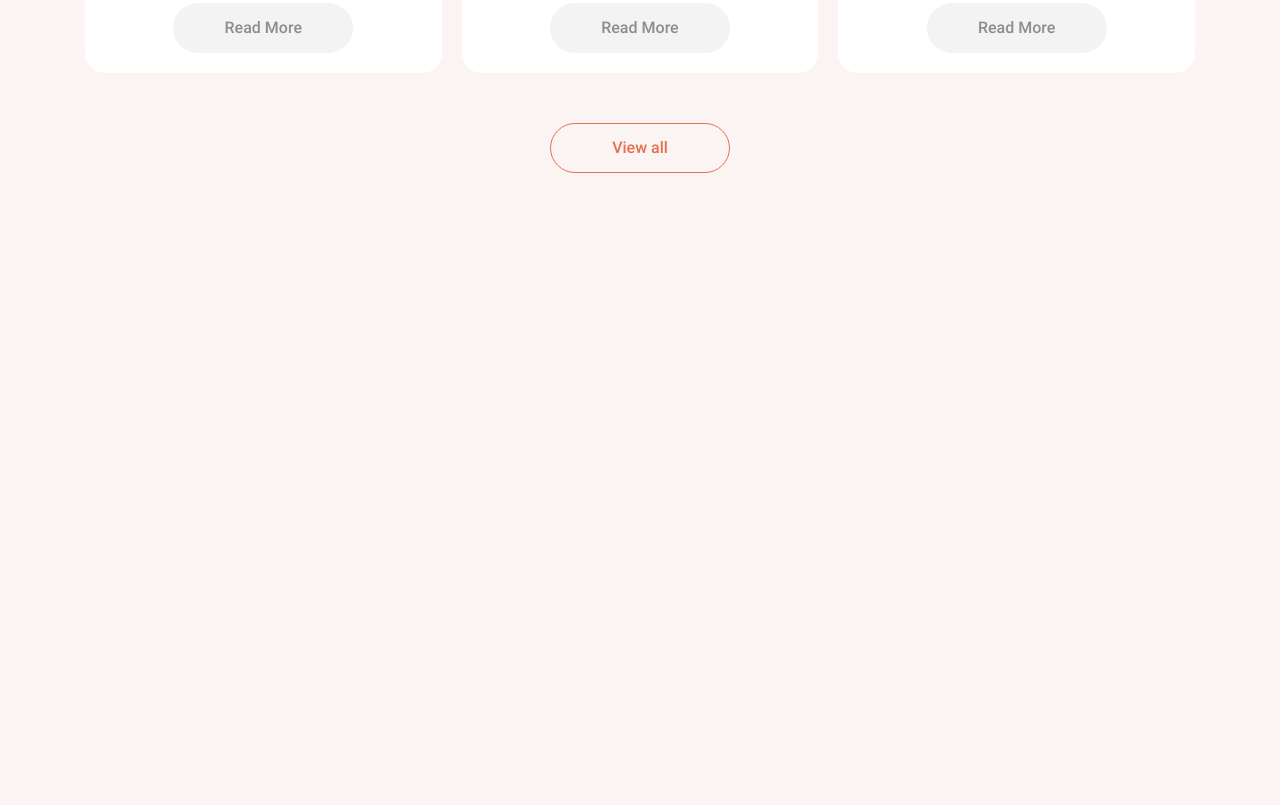
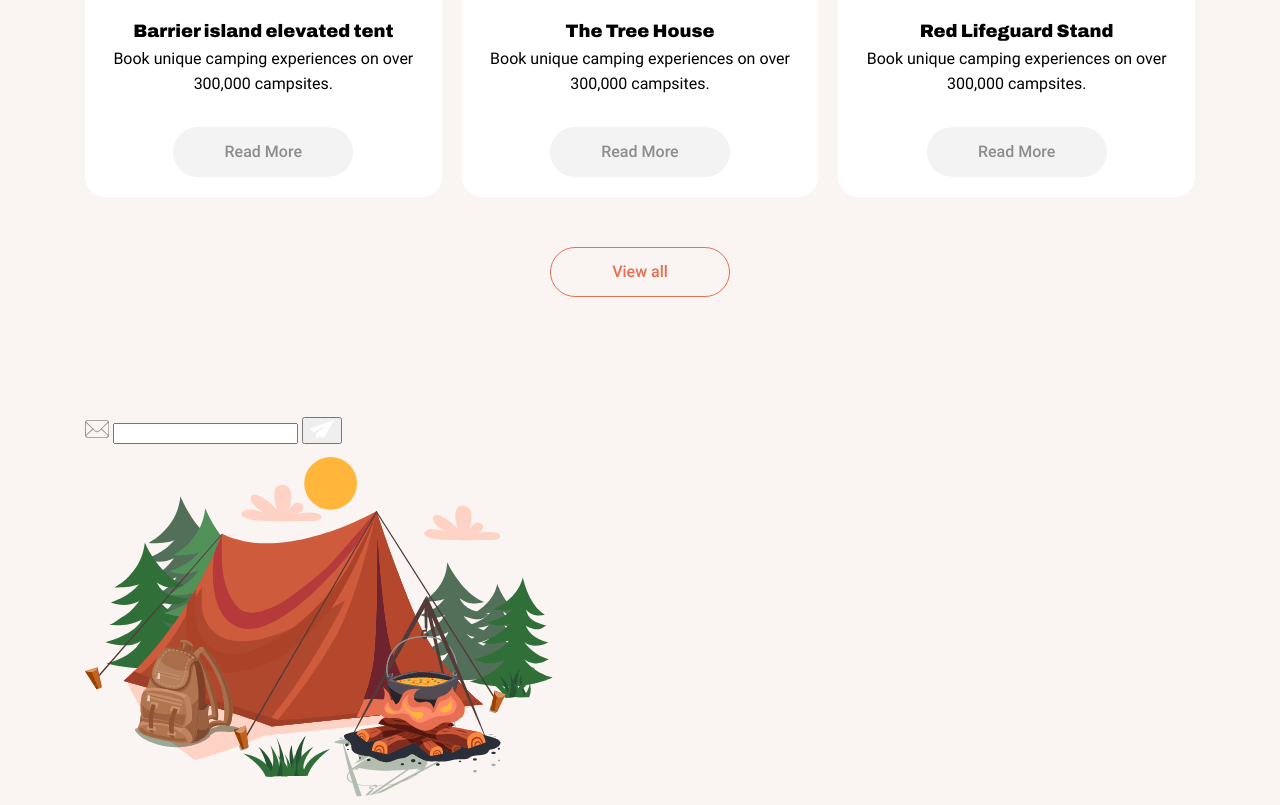
Before and after one commit to efshinzarei/travel-tour, a plain HTML site: page index.html in a window 1280 px wide. Shown: the part 3030-3835 px from the top of the page. Before the commit the page ends 3323 px from the top, so only its background shows below. Drawn offline with Linux system fonts and the light colour scheme; files whose address does not match are found by name.

Commit message:
Added newsletter section in HTML

```diff
--- a/index.html
+++ b/index.html
@@ -598,6 +598,33 @@
 
           <a href="#" class="btn destinations__btn">View all</a>
         </section>
+
+        <section class="newsletter">
+          <div class="newsletter__content">
+            <h2 class="newsletter__title">
+
+            </h2>
+            <p class="newsletter__caption">
+
+            </p>
+            <div class="newsletter__email-box">
+              <form action="#">
+                <svg class="newsletter__email-icon" xmlns="http://www.w3.org/2000/svg" width="24.242" height="17.746" viewBox="0 0 24.242 17.746">
+                  <path id="Path_908" data-name="Path 908" d="M26.215,17.058H8.027A3.03,3.03,0,0,0,5,20.085V31.777A3.031,3.031,0,0,0,8.027,34.8H26.215a3.031,3.031,0,0,0,3.027-3.027V20.085A3.03,3.03,0,0,0,26.215,17.058Zm-18.188.857H26.215a2.168,2.168,0,0,1,1.829,1.007l-9.328,8.81a2.354,2.354,0,0,1-3.189,0L6.2,18.923A2.169,2.169,0,0,1,8.027,17.915ZM5.878,32.062a2.207,2.207,0,0,1-.021-.285V20.085a2.163,2.163,0,0,1,.021-.285l6.491,6.131Zm20.337,1.885H8.027A2.168,2.168,0,0,1,6.2,32.94l6.8-6.419,1.944,1.835a3.22,3.22,0,0,0,4.366,0l1.943-1.835,6.8,6.418A2.167,2.167,0,0,1,26.215,33.947Zm2.169-13.862V31.777a2.2,2.2,0,0,1-.021.285l-6.491-6.131L28.364,19.8A2.251,2.251,0,0,1,28.384,20.085Z" transform="translate(-5 -17.058)" fill="#8d8d8d"/>
+                </svg>
+                <input type="text" class="newsletter__input">
+                <button class="newsletter__submit" type="submit">
+                  <svg xmlns="http://www.w3.org/2000/svg" width="24.162" height="18.23" viewBox="0 0 24.162 18.23">
+                    <path id="Path_909" data-name="Path 909" d="M9.778,15.82,6.954,17.7a.55.55,0,0,1-.816-.439V13.121l11.546-8.66L3.88,11.8.3,9.356A.748.748,0,0,1,.491,8.039L23.709-.37c.314-.126.565.251.377.565L13.606,17.514a.773.773,0,0,1-1.067.188Z" transform="translate(0.012 0.395)" fill="#fff" fill-rule="evenodd"/>
+                  </svg>
+                </button>
+              </form>
+            </div>
+          </div>
+          <div class="newsletter__banner">
+            <img class="newsletter__img" src="./images/tent.png" alt="newsletter">
+          </div>
+        </section>
       </div>
     </main>
     <script src="./scripts/app.js"></script>
--- a/styles/app.css
+++ b/styles/app.css
@@ -545,6 +545,11 @@ ul {
   text-align: center;
 }
 
+.destinations__logo{
+  width: 8rem;
+  height: 8rem;
+}
+
 .destinations__title {
   max-width: 36rem;
   margin: 3rem auto;
@@ -576,6 +581,7 @@ ul {
 
 .place {
   padding: 2rem;
+  overflow: hidden;
   background-color: var(--withe);
   border-radius: 2rem;
   -webkit-border-radius: 2rem;
@@ -586,7 +592,6 @@ ul {
 
 .place__banner {
   position: relative;
-  height: 18rem;
 }
 
 .place__img {
```
